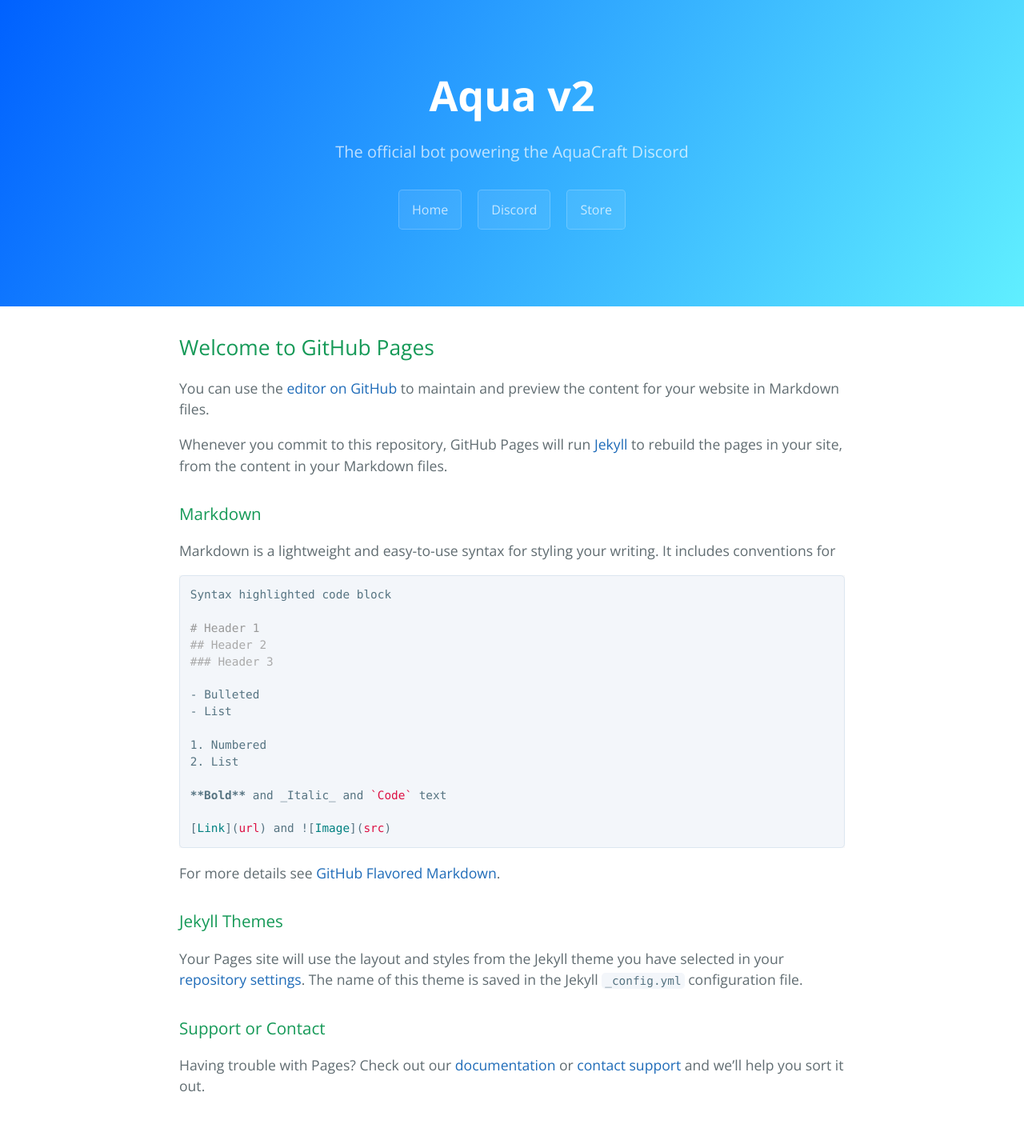
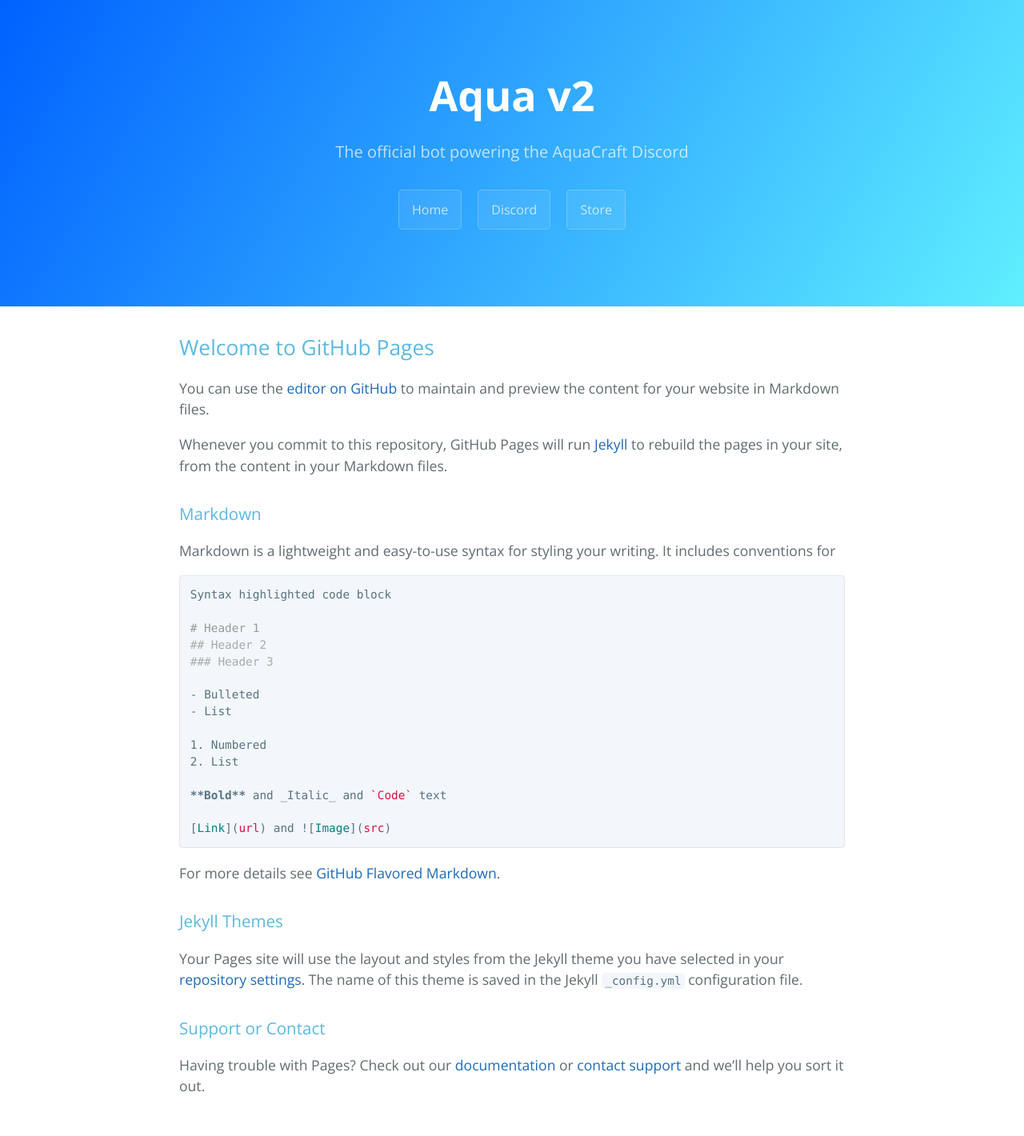
Before and after one commit to JackGoBrr/AquaCraftBotDocs, a Jekyll site: the page built from index.md, in a window 1280 px wide. Shown: the whole page at 80% size. Built offline with Jekyll 4.4.1, drawn with Linux system fonts in a browser that asks for light colours; our own code applies the rules of GitHub Pages for plain Markdown files.

Commit message:
Update variables.scss

```diff
--- a/_sass/variables.scss
+++ b/_sass/variables.scss
@@ -8,7 +8,7 @@ $header-bg-color: #60efff !default;
 $header-bg-color-secondary: #0061ff !default;
 
 // Text
-$section-headings-color: #159957 !default;
+$section-headings-color: #5cb9e0 !default;
 $body-text-color: #606c71 !default;
 $body-link-color: #1e6bb8 !default;
 $blockquote-text-color: #819198 !default;
```
